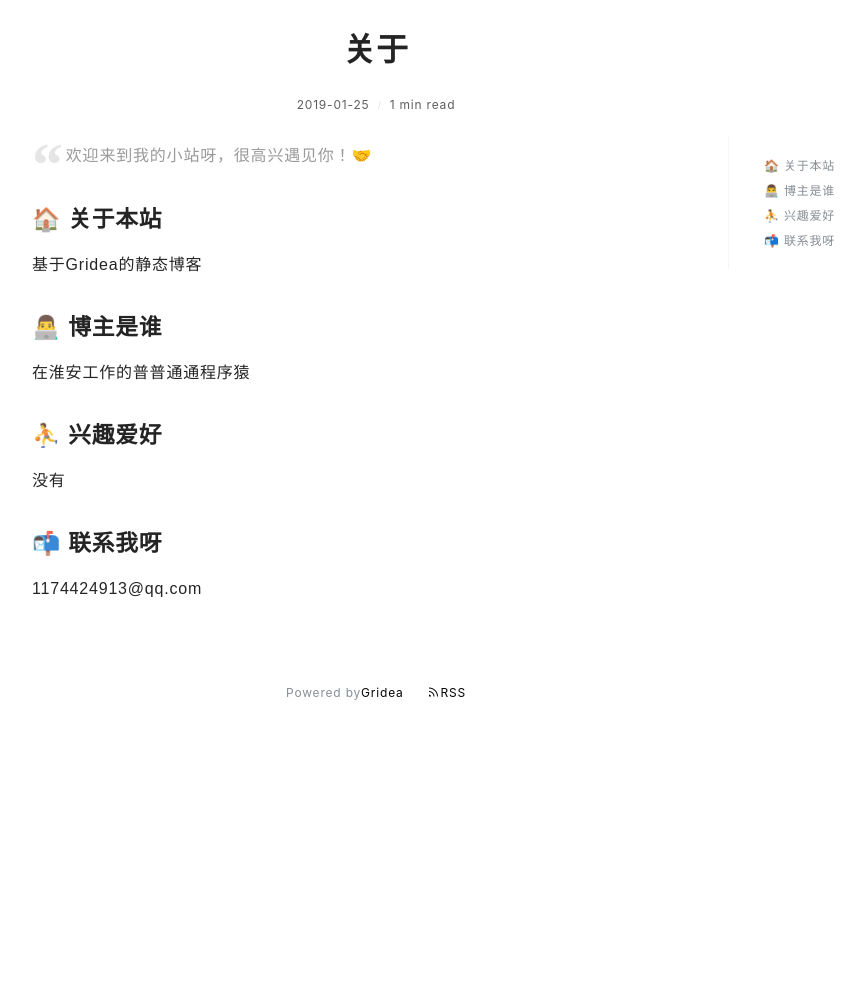
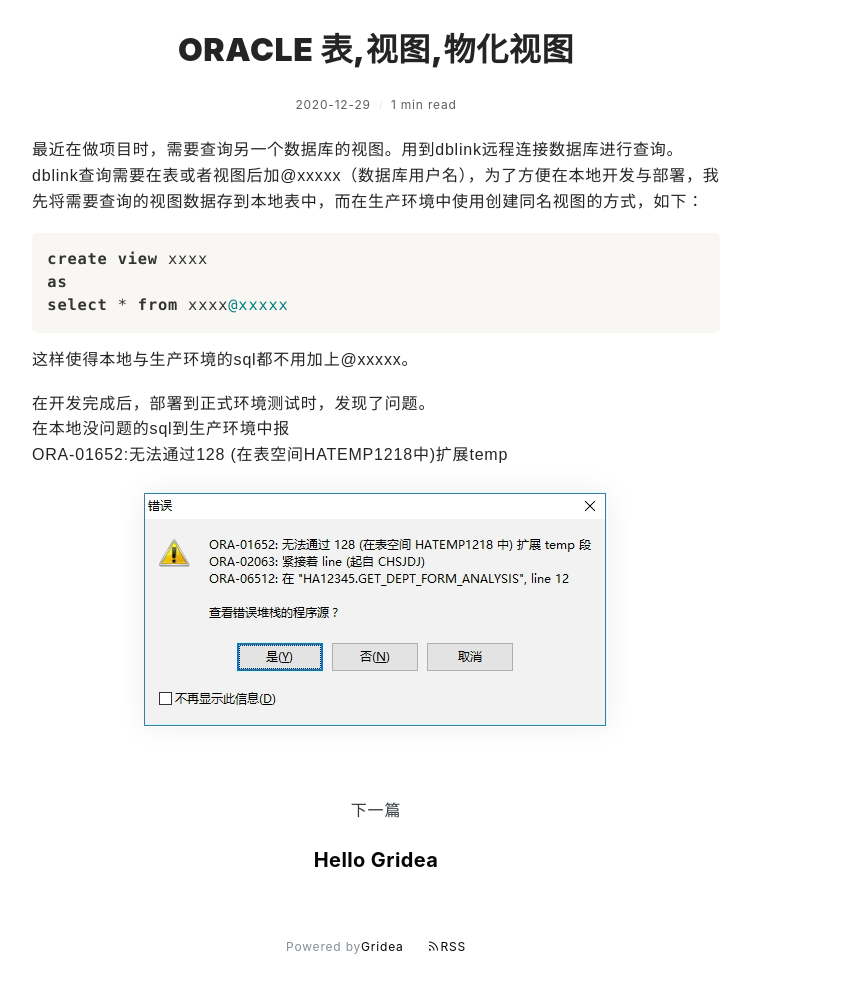
Before and after one commit to yumushang/yumushang.github.io, a plain HTML site: page post/oracle-biao-shi-tu-wu-hua-shi-tu/index.html in a window 1280 px wide. Shown: the part 448-1443 px from the top of the page, without its empty margins (264-1129 px from the left). Before the commit the page ends 1189 px from the top, so only its background shows below. Drawn offline with nearby package versions, Linux system fonts and the light colour scheme; a web font is replaced by a local one.

Commit message:
update from gridea: 2020-12-29 11:26:57

```diff
--- a/post/about/index.html
+++ b/post/oracle-biao-shi-tu-wu-hua-shi-tu/index.html
@@ -2,27 +2,16 @@
   <head>
     <meta charset="utf-8" />
 <meta name="viewport" content="width=device-width, initial-scale=1" />
-<title>关于 | 生活应你而火热</title>
-<link rel="shortcut icon" href="https://yumushang.github.io/favicon.ico?v=1609211369590">
+<title>ORACLE 表,视图,物化视图 | 生活应你而火热</title>
+<link rel="shortcut icon" href="https://yumushang.github.io/favicon.ico?v=1609212408647">
 <link href="https://cdn.jsdelivr.net/npm/remixicon@2.3.0/fonts/remixicon.css" rel="stylesheet">
 <link rel="stylesheet" href="https://yumushang.github.io/styles/main.css">
-<link rel="alternate" type="application/atom+xml" title="关于 | 生活应你而火热 - Atom Feed" href="https://yumushang.github.io/atom.xml">
+<link rel="alternate" type="application/atom+xml" title="ORACLE 表,视图,物化视图 | 生活应你而火热 - Atom Feed" href="https://yumushang.github.io/atom.xml">
 <link rel="stylesheet" href="https://fonts.googleapis.com/css?family=Droid+Serif:400,700">
 
 
 
-    <meta name="description" content="
-欢迎来到我的小站呀，很高兴遇见你！🤝
-
-🏠 关于本站
-基于Gridea的静态博客
-👨‍💻 博主是谁
-在淮安工作的普普通通程序猿
-⛹ 兴趣爱好
-没有
-📬 联系我呀
-1174424913@qq.com
-..." />
+    <meta name="description" content="最近在做项目时，需要查询另一个数据库的视图。用到dblink远程连接数据库进行查询。dblink查询需要在表或者视图后加@xxxxx（数据库用户名），为了方便在本地开发与部署，我先将需要查询的视图数据存到本地表中，而在生产环境中使用创建同名..." />
     <meta name="keywords" content="" />
     <link rel="stylesheet" href="https://cdnjs.cloudflare.com/ajax/libs/KaTeX/0.10.0/katex.min.css">
     <script src="https://cdn.bootcss.com/highlight.js/9.12.0/highlight.min.js"></script>
@@ -32,7 +21,7 @@
       <div class="main-content">
         <div class="site-header">
   <a href="https://yumushang.github.io">
-  <img class="avatar" src="https://yumushang.github.io/images/avatar.png?v=1609211369590" alt="">
+  <img class="avatar" src="https://yumushang.github.io/images/avatar.png?v=1609212408647" alt="">
   </a>
   <h1 class="site-title">
     生活应你而火热
@@ -85,11 +74,11 @@
         <div class="post-detail">
           <article class="post">
             <h2 class="post-title">
-              关于
+              ORACLE 表,视图,物化视图
             </h2>
             <div class="post-info">
               <span>
-                2019-01-25
+                2020-12-29
               </span>
               <span>
                 1 min read
@@ -99,36 +88,34 @@
 
             <div class="post-content-wrapper">
               <div class="post-content">
-                <blockquote>
-<p>欢迎来到我的小站呀，很高兴遇见你！🤝</p>
-</blockquote>
-<h2 id="关于本站">🏠 关于本站</h2>
-<p>基于Gridea的静态博客</p>
-<h2 id="博主是谁">👨‍💻 博主是谁</h2>
-<p>在淮安工作的普普通通程序猿</p>
-<h2 id="兴趣爱好">⛹ 兴趣爱好</h2>
-<p>没有</p>
-<h2 id="联系我呀">📬 联系我呀</h2>
-<p>1174424913@qq.com</p>
+                <p>最近在做项目时，需要查询另一个数据库的视图。用到dblink远程连接数据库进行查询。dblink查询需要在表或者视图后加@xxxxx（数据库用户名），为了方便在本地开发与部署，我先将需要查询的视图数据存到本地表中，而在生产环境中使用创建同名视图的方式，如下：</p>
+<pre><code>create view xxxx
+as
+select * from xxxx@xxxxx
+</code></pre>
+<p>这样使得本地与生产环境的sql都不用加上@xxxxx。</p>
+<p>在开发完成后，部署到正式环境测试时，发现了问题。<br>
+在本地没问题的sql到生产环境中报<br>
+ORA-01652:无法通过128 (在表空间HATEMP1218中)扩展temp<br>
+<img src="https://yumushang.github.io/post-images/1609212399323.png" alt="" loading="lazy"></p>
 
               </div>
               <div class="toc-container">
-                <ul class="markdownIt-TOC">
-<li>
-<ul>
-<li><a href="#%E5%85%B3%E4%BA%8E%E6%9C%AC%E7%AB%99">🏠 关于本站</a></li>
-<li><a href="#%E5%8D%9A%E4%B8%BB%E6%98%AF%E8%B0%81">👨‍💻 博主是谁</a></li>
-<li><a href="#%E5%85%B4%E8%B6%A3%E7%88%B1%E5%A5%BD">⛹ 兴趣爱好</a></li>
-<li><a href="#%E8%81%94%E7%B3%BB%E6%88%91%E5%91%80">📬 联系我呀</a></li>
-</ul>
-</li>
-</ul>
 
               </div>
             </div>
           </article>
         </div>
 
+
+          <div class="next-post">
+            <div class="next">下一篇</div>
+            <a href="https://yumushang.github.io/post/hello-gridea/">
+              <h3 class="post-title">
+                Hello Gridea
+              </h3>
+            </a>
+          </div>
 
 
 
```
Also changed, not shown: archives/index.html (+18 -2 lines), atom.xml (+19 -1 lines), index.html (+21 -2 lines), post/hello-gridea/index.html (+2 -2 lines), tag/g5ih3Q2zZ/index.html (+2 -2 lines), tags/index.html (+2 -2 lines), post-images/1609212399323.png (added).
